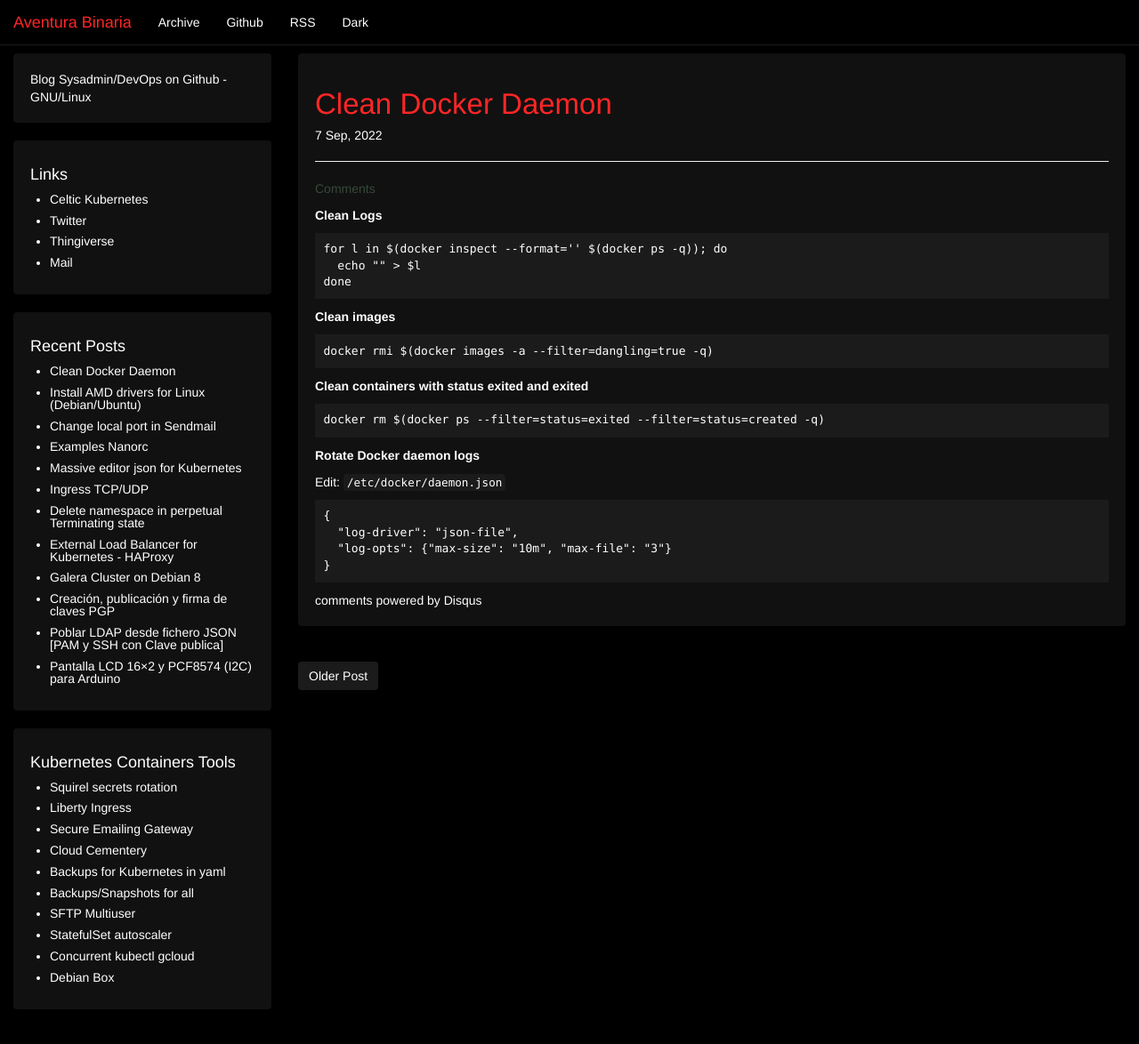
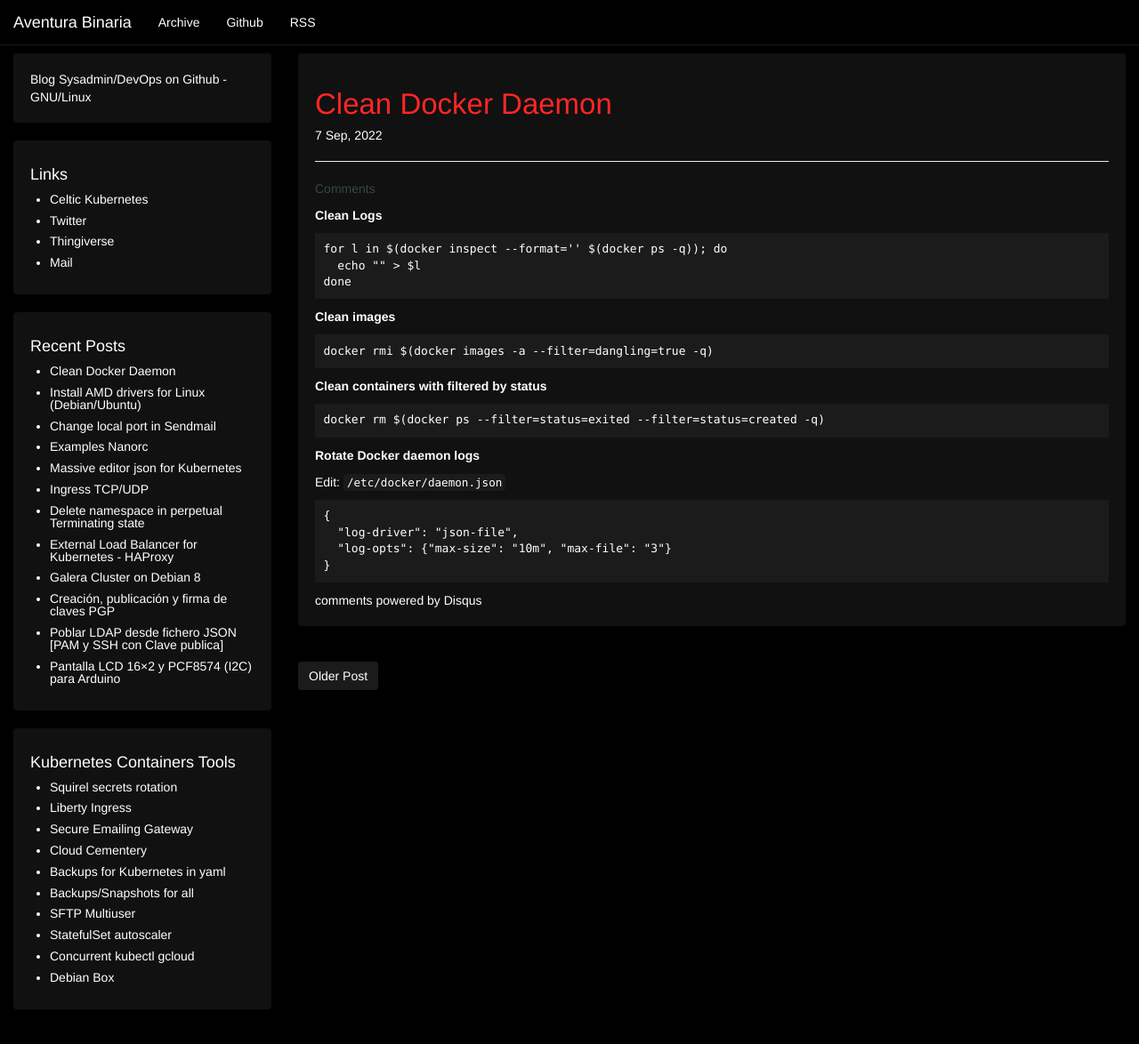
Before and after one commit to Tedezed/aventurabinaria.es, a Jekyll site: the page built from _posts/2022-09-07-Clean-docker-instance.md, in a window 1280 px wide and 1215 px high. Shown: the top 1174 px of the window at 89% size. Built offline with Jekyll 4.4.1, drawn with Linux system fonts in a browser that asks for light colours; comment, search, counter and statistics services are not loaded.

Commit message:
Fix style

````diff
--- a/_includes/footer.html
+++ b/_includes/footer.html
@@ -10,7 +10,7 @@
 
 {% include disqus-counts.html %}
 <!--{% include analytics.html %}-->
-{% include custom-script.html %}
+<!--{% include custom-script.html %}-->
 
 </body>
 </html>
--- a/_includes/header.html
+++ b/_includes/header.html
@@ -43,7 +43,7 @@
                       <li class="nav-item"><a class="nav-link" href="https://github.com/{{ site.github }}">Github</a></li>
                     {% endif %}
                     <li class="nav-item"><a class="nav-link" href="{{ site.baseurl }}/feed.xml">RSS</a></li>
-                    <li class="nav-item"><a id="theme-color-button" class="nav-link" onclick="switchDarkLight()" href="javascript:void(0);">Dark/Light</a></li>
+                    <!--<li class="nav-item"><a id="theme-color-button" class="nav-link" onclick="switchDarkLight()" href="javascript:void(0);">Dark/Light</a></li>-->
                 </ul>
               </div>
         </div>
--- a/_posts/2022-09-07-Clean-docker-instance.md
+++ b/_posts/2022-09-07-Clean-docker-instance.md
@@ -17,7 +17,7 @@
 docker rmi $(docker images -a --filter=dangling=true -q)
 ```
 
-**Clean containers with status exited and exited**
+**Clean containers with filtered by status**
 ```
 docker rm $(docker ps --filter=status=exited --filter=status=created -q)
 ```
--- a/css/theme_v2.css
+++ b/css/theme_v2.css
@@ -3,6 +3,7 @@
     --text-color: #000;
     --bg-color: #fff;
     --navbar-text-invers-color: #ff2626;
+    --navbar-text-logo-invers-color: #ff9a26;
     --navbar-text-color: #000000;
     --navbar-bg-color: #f8f8f8;
 
@@ -30,6 +31,7 @@
         --text-color: #fff;
         --bg-color: #000;
         --navbar-text-invers-color: #ff2626;
+        --navbar-text-logo-invers-color: #ff9a26;
         --navbar-text-color: #ffffff;
         --navbar-bg-color: #000000;
 
@@ -63,6 +65,7 @@
     --text-color: #fff;
     --bg-color: #000;
     --navbar-text-invers-color: #ff2626;
+    --navbar-text-logo-invers-color: #ff9a26;
     --navbar-text-color: #ffffff;
     --navbar-bg-color: #000000;
 
@@ -188,8 +191,21 @@
     border: hidden var(--well-border-color);
 }
 
+.navbar-inverse {
+    color: var(--navbar-text-invers-color);
+    background-color: var(--navbar-bg-color);
+    border-bottom: 1px solid var(--well-border-color);;
+}
+
+/* Logo */
+.navbar-inverse .navbar-brand {
+    color: var(--navbar-text-invers-color);
+    background-color: var(--navbar-bg-color);
+    border: hidden var(--well-border-color);;
+}
+
 .navbar .navbar-brand:hover {
-    color: var(--navbar-text-invers-color);
+    color: var(--navbar-text-color);
     background-color: var(--navbar-bg-color);
     border: hidden var(--well-border-color);;
 
@@ -200,17 +216,6 @@
     transition:         color 1s;
 }
 
-.navbar-inverse {
-    color: var(--navbar-text-invers-color);
-    background-color: var(--navbar-bg-color);
-    border-bottom: 1px solid var(--well-border-color);;
-}
-
-.navbar-inverse .navbar-brand {
-    color: var(--navbar-text-color);
-    background-color: var(--navbar-bg-color);
-    border: hidden var(--well-border-color);;
-}
 
 .navbar-collapse .navbar-nav .nav-item .nav-link{
     color: var(--navbar-text-color);
````
